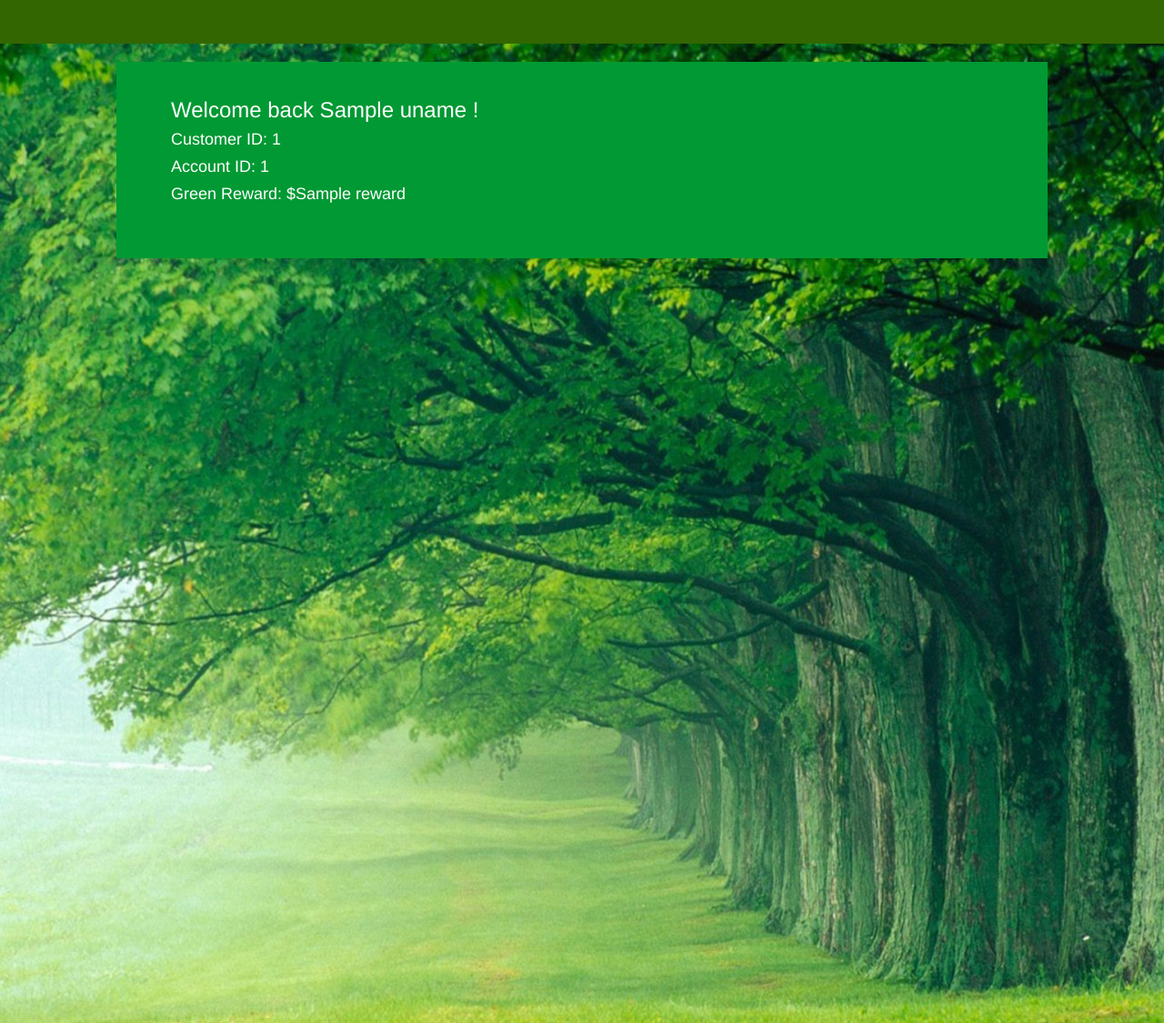
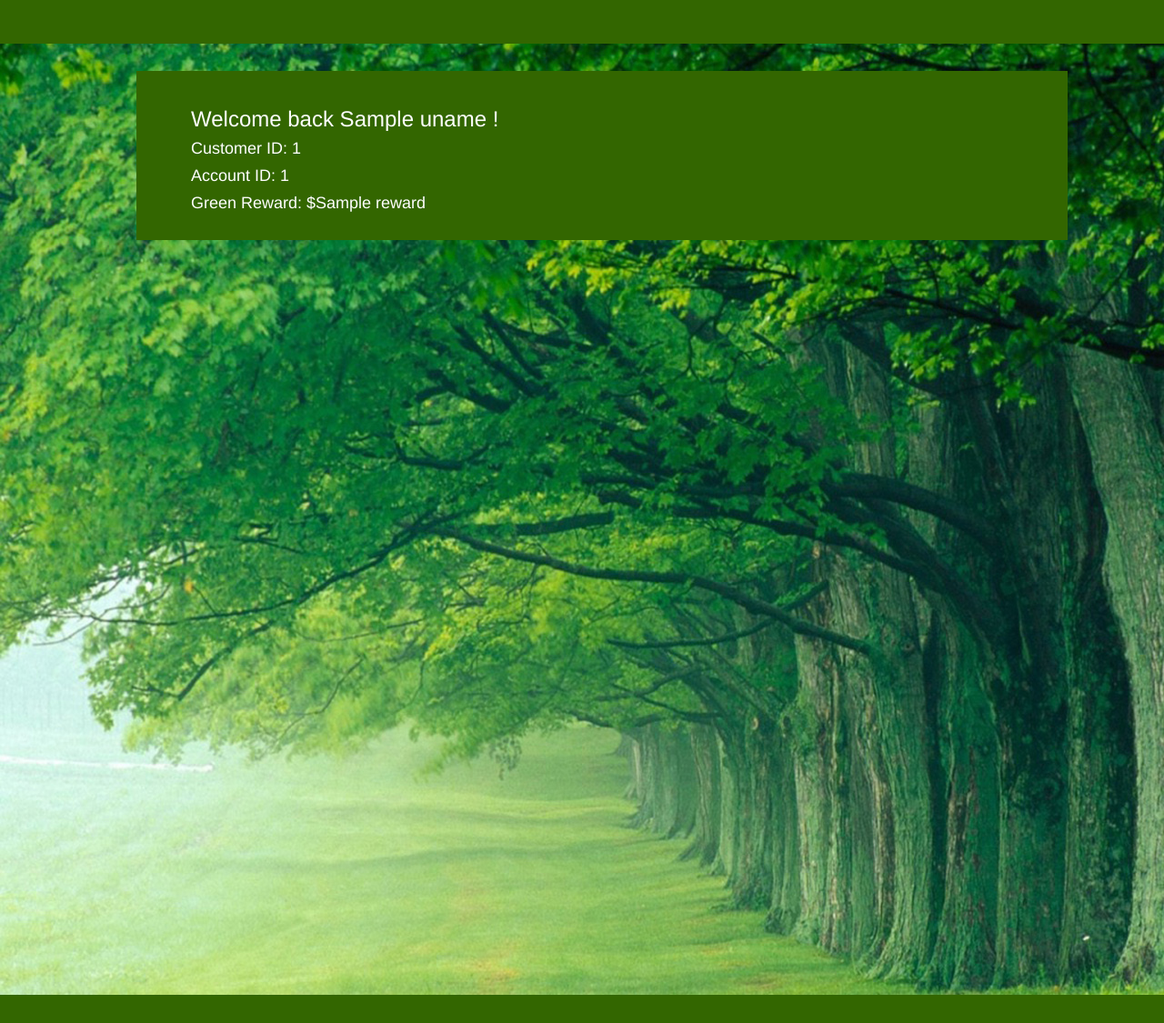
Before and after one commit to ftimyo/erating.bak, a Django app: template templates/home.html in a window 1280 px wide. Shown: the whole page at 91% size. After the commit the page ends 1094 px from the top, so only its background shows below. Run offline with Django 3.2, Linux system fonts and the light colour scheme; the template is opened without the code that fills it: most values are stand-ins (such as "Sample title", 1, 10 or a date in 2020); some libraries are stand-ins or nearby versions.

Commit message:
better look

```diff
--- a/templates/home.html
+++ b/templates/home.html
@@ -2,10 +2,10 @@
 
 {% block content %}
 </br>
-<div class="container-fluid" style="width:80%; ">
+<!--div class="container-fluid" style="width:80%; ">
 
-<div class="row content" style="background-color:#009933;">
-<div class="jumbotron" style="padding:20px 60px 20px 60px;background-color:#009933;">
+<div class="row content" style="background-color:#009933;"-->
+<div class="jumbotron" style="padding:20px 60px 20px 60px;background-color:#336600;margin:10px 150px; width:80%;">
 	<h3 style="color:#ffffff;">Welcome back {{uname}} !</h3>
 	<h4 style="color:#ffffff;">Customer ID: {{cid}}</h4>
 	{% if aid %}
@@ -15,24 +15,24 @@
 	<h4 style="color:#ffffff;">Green Reward: ${{reward}}</h4>
 	{% endif %}
 </div>
+<!--/div>
+</div-->
+
+<!--div class="container-fluid" style="width:80%;">
+<div class="row content" >
+<div class = "col-sm-2"></div-->
+<div id="piechart" style="height: 400px; margin:10px 150px; width:80%;"></div>
+<!--div class = "col-sm-2"></div>
 </div>
+</div-->
+
+<!--div class="container-fluid" style="width:80%;">
+<div class="row content" >
+<div class = "col-sm-2"></div-->
+<div id="linechart" style="height: 400px; margin:10px 150px; width:80%;"></div>
+<!--div class = "col-sm-2"></div>
 </div>
-
-<div class="container-fluid" style="width:80%;">
-<div class="row content" >
-<div class = "col-sm-2"></div>
-<div id="piechart" style="height: 400px; margin:10px 20px 10px 20px; width:80%;"></div>
-<div class = "col-sm-2"></div>
-</div>
-</div>
-
-<div class="container-fluid" style="width:80%;">
-<div class="row content" >
-<div class = "col-sm-2"></div>
-<div class="col-sm-6" id="linechart" style="height: 400px; margin:10px 20px 10px 20px;"></div>
-<div class = "col-sm-2"></div>
-</div>
-</div>
+</div-->
 
 
 
--- a/templates/login.html
+++ b/templates/login.html
@@ -11,7 +11,7 @@
 			id="login-form" style="height:408px; width:280px;
 			align: left;background: url({%static 'img/app_background_ver4.png' %});">
 		{% csrf_token %}
-		<div style="width: 80%; margin: 0 auto; padding: 150px 0px 20px 0px">
+		<div style="width: 80%; margin: 0 auto; padding: 50px 0px 20px 0px">
 		{% if form.errors %}
 		<p align="center" style="color:red;">Your username and password didn't match. Please try again.</p>
 		{% else %}
@@ -26,6 +26,7 @@
 						<div>
 								<input type="submit" value="login" class="btn btn-primary btn-lg btn-block">
 								<input type="hidden" name="next" value="{{ next }}" />
+								<a href="{% url 'register' %}" style="color:#000;">Register</a>
 						</div>
 						</div>
 		</div>
```
